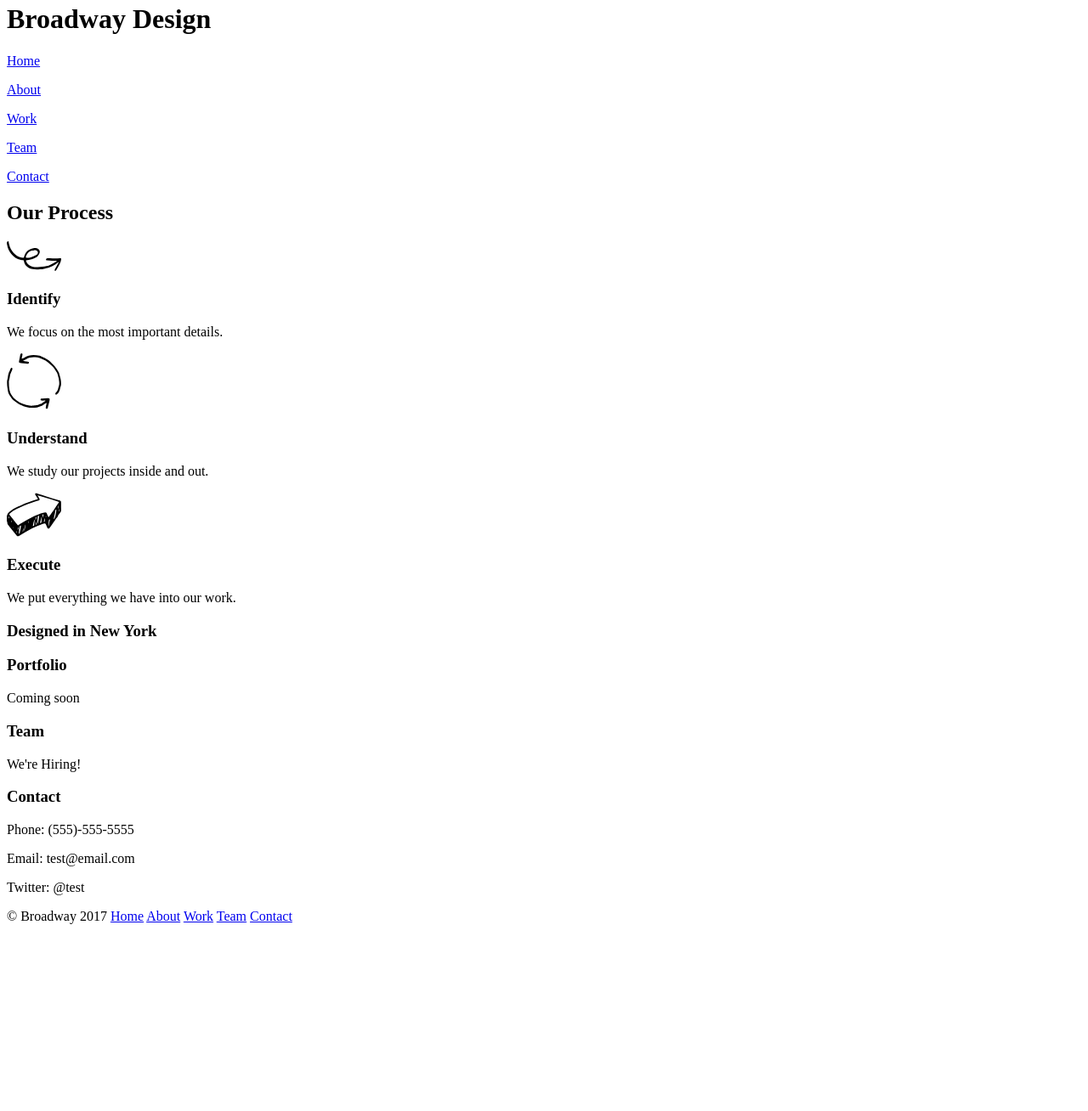
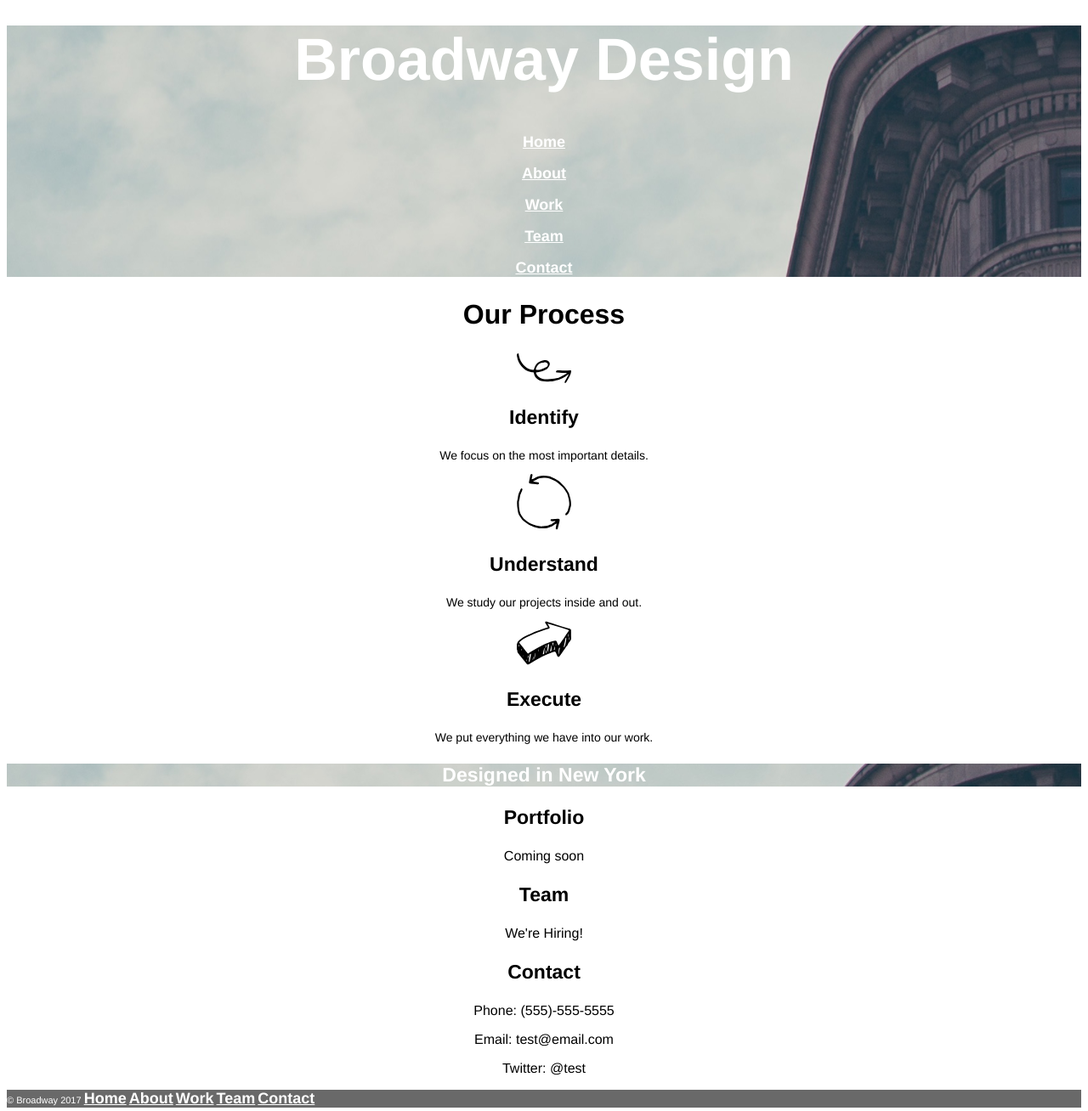
Before and after one commit to etridgely/broadway, a plain HTML site: page index.html in a window 1280 px wide. Shown: the part 17-1325 px from the top of the page at 85% size. Before the commit the page ends 1121 px from the top, so only its background shows below. Drawn offline with Linux system fonts and the light colour scheme; files that its build step writes are made by us from their sources.

Commit message:
finished website

```diff
--- a/index.html
+++ b/index.html
@@ -2,55 +2,61 @@
 <html>
 <head>
   <title>Broadway Design</title>
-  <link href="./resources/css/style.css" type="text/css" rel="stylesheet">
+  <link href="./resources/style.css" type="text/css" rel="stylesheet">
 </head>
 <body>
-  <h1>Broadway Design</h1>
+  <div class="newyork">
+  <h1 id="title">Broadway Design</h1>
 
 <!--Navigation Bar-->
-  <nav>
-      <p><a href="#home">Home</a></p>
-      <p><a href="#about" target="_blank">About</a></p>
-      <p><a href="#work" target="_blank">Work</a></p>
-      <p><a href="#team" target="_blank">Team</a></p>
-      <p><a href="#contact" target="_blank">Contact</a></p>
-  </nav>
+    <nav id="home">
+      <p><a class="navigation" href="#home">Home</a></p>
+      <p><a class="navigation" href="#about">About</a></p>
+      <p><a class="navigation" href="#work">Work</a></p>
+      <p><a class="navigation" href="#team">Team</a></p>
+      <p><a class="navigation" href="#contact">Contact</a></p>
+    </nav>
+  </div>
 
-  <div>
-    <h2>Our Process</h2>
+
+  <div class="process">
+    <h2 id="about">Our Process</h2>
     <img src="./resources/images/identify.svg"/>
     <h3>Identify</h3>
-    <p>We focus on the most important details.</p>
+    <p class="subtext">We focus on the most important details.</p>
     <img src="./resources/images/understand.svg"/>
     <h3>Understand</h3>
-    <p>We study our projects inside and out.</p>
+    <p class="subtext">We study our projects inside and out.</p>
     <img src="./resources/images/execute.svg"/>
     <h3>Execute</h3>
-    <p>We put everything we have into our work.</p>
+    <p class="subtext">We put everything we have into our work.</p>
   </div>
 
-  <div>
-    <h3>Designed in New York</h3>
+  <div class="newyork">
+    <h3 id="designed">Designed in New York</h3>
   </div>
 
 <!--Working Section-->
   <div>
-    <h3>Portfolio</h3>
+    <h3 id="work">Portfolio</h3>
     <p>Coming soon</p>
-    <h3>Team</h3>
+    <h3 id="team">Team</h3>
     <p>We're Hiring!</p>
-    <h3>Contact</h3>
+    <h3 id="contact">Contact</h3>
     <p>Phone: (555)-555-5555</p>
     <p>Email: test@email.com</p>
     <p>Twitter: @test</p>
   </div>
 
   <!--Footer-->
-  <p>&copy Broadway 2017 <a href="#home">Home</a>
-    <a href="#about" target="_blank">About</a>
-    <a href="#work" target="_blank">Work</a>
-    <a href="#team" target="_blank">Team</a>
-    <a href="#contact" target="_blank">Contact</a>
+  <div class="footer">
+    <p>&copy Broadway 2017
+      <a class="navigation" href="#home">Home</a>
+      <a class="navigation" href="#about">About</a>
+      <a class="navigation" href="#work">Work</a>
+      <a class="navigation" href="#team">Team</a>
+      <a class="navigation" href="#contact">Contact</a>
     </p>
+  </div>
 </body>
 </html>
--- a/resources/style.css
+++ b/resources/style.css
@@ -0,0 +1,47 @@
+body {
+  font-family: Helvetica;
+  text-align: center;
+}
+
+h2 {
+  font-size: 32px;
+  font-weight: bold;
+}
+
+h3 {
+  font-size: 23px;
+  font-weight: bold;
+}
+
+.subtext {
+  font-size: 14px;
+}
+
+.navigation {
+  font-size: 18px;
+  color: white;
+  font-weight: bold;
+}
+
+.newyork {
+    background-image: url('./images/the-flatiron-building.png');
+}
+
+.footer {
+  font-size: 11px;
+  color: white;
+  text-align: left;
+  background-color: dimgray;
+}
+
+#title {
+  font-size: 70px;
+  font-weight: bold;
+  color: white;
+}
+
+#designed {
+  font-size: 23px;
+  font-weight: bold;
+  color: white;
+}
```
